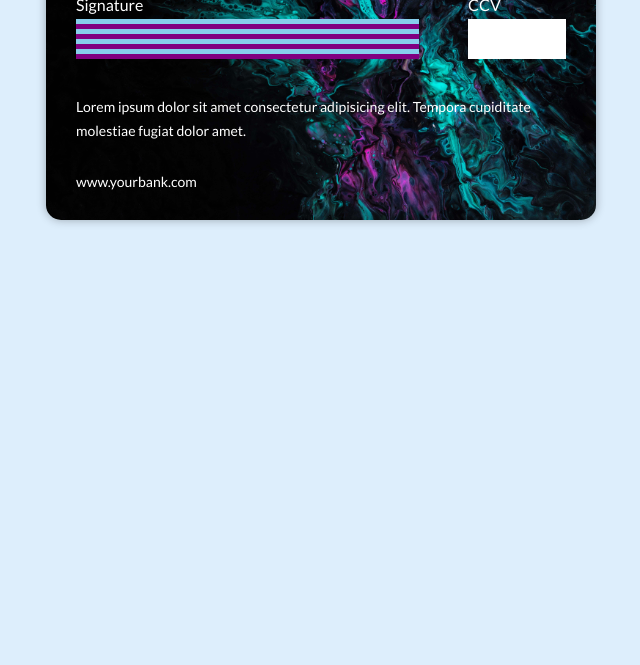
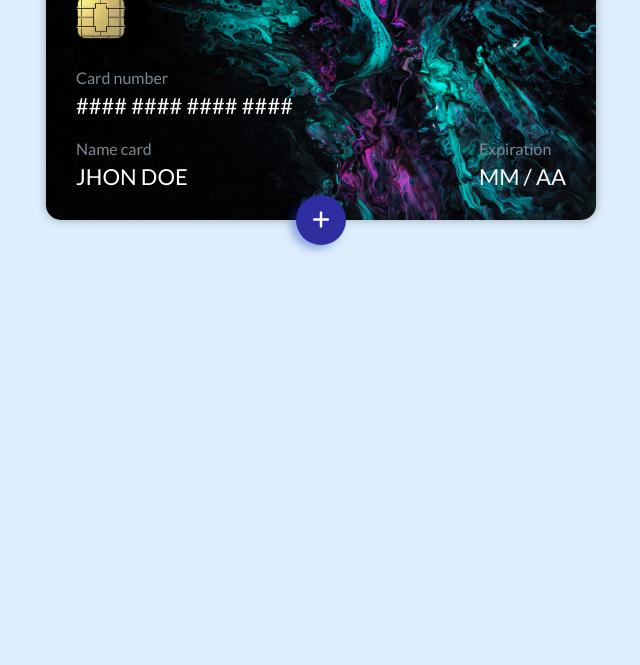
Before and after one commit to christianchourio/Dynamic-Form-For-Credit-Card, a plain HTML site: page index.html in a window 1280 px wide. Shown: the part 135-800 px from the top of the page, without its empty margins (319-959 px from the left). Drawn offline with Linux system fonts and the light colour scheme; a web font is replaced by a local one.

Commit message:
Add animation card

```diff
--- a/css/estilos.css
+++ b/css/estilos.css
@@ -104,6 +104,7 @@ body {
 	top: 0;
 	transform: rotateY(180deg);
 	backface-visibility: hidden;
+	cursor: pointer;
 }
 
 
@@ -166,3 +167,30 @@ body {
 	color: #fff;
 	text-decoration: none;
 }
+
+/* BTN Container */
+.container-btn .btn-open-form {
+	width: 50px;
+	height: 50px;
+	font-size: 20px;
+	line-height: 20px;
+	background: rgb(46, 46, 161);
+	color: #fff;
+	position: relative;
+	top: -25px;
+	z-index: 3;
+	border-radius: 100%;
+	box-shadow: -5px 4px 8px rgba(24, 56, 182, 0.4);
+	padding: 5px;
+	transition: all .2s ease;
+	border: none;
+	cursor: pointer;
+}
+
+.container-btn .btn-open-form:hover {
+	background: rgba(41, 41, 148, 0.664);
+}
+
+.container-btn .btn-open-form.active {
+	transform: rotate(45deg);
+}
--- a/index.html
+++ b/index.html
@@ -11,7 +11,9 @@
 <body>
 
 	<div class="container">
-		<section class="card active" id="card">
+
+		<!-- CARD -->
+		<section class="card" id="card">
 			<div class="lead">
 				<div class="logo">
 					<img src="img/logos/visa.png" alt="visa">
@@ -50,9 +52,18 @@
 				<a href="#" class="link-bank">www.yourbank.com</a>
 			</div>
 		</section>
+
+		<!-- CONTAINER BTN OPEN FORM -->
+		<div class="container-btn">
+			<button class="btn-open-form" id="btn-open-form">
+				<i class="fa-solid fa-plus"></i>
+			</button>
+		</div>
+
+		<!-- FORM -->
 	</div>
 
-	<script src="https://kit.fontawesome.com/2c36e9b7b1.js" crossorigin="anonymous"></script>
+	<script src="https://kit.fontawesome.com/1daa537238.js" crossorigin="anonymous"></script>
 	<script src="js/main.js"></script>
 </body>
 </html>
--- a/js/main.js
+++ b/js/main.js
@@ -0,0 +1,10 @@
+let card = document.querySelector('#card'),
+btnOpenForm = document.querySelector('#btn-open-form');
+
+card.addEventListener('click', () => {
+    card.classList.toggle('active');
+});
+
+btnOpenForm.addEventListener('click', () => {
+    btnOpenForm.classList.toggle('active');
+});
```
